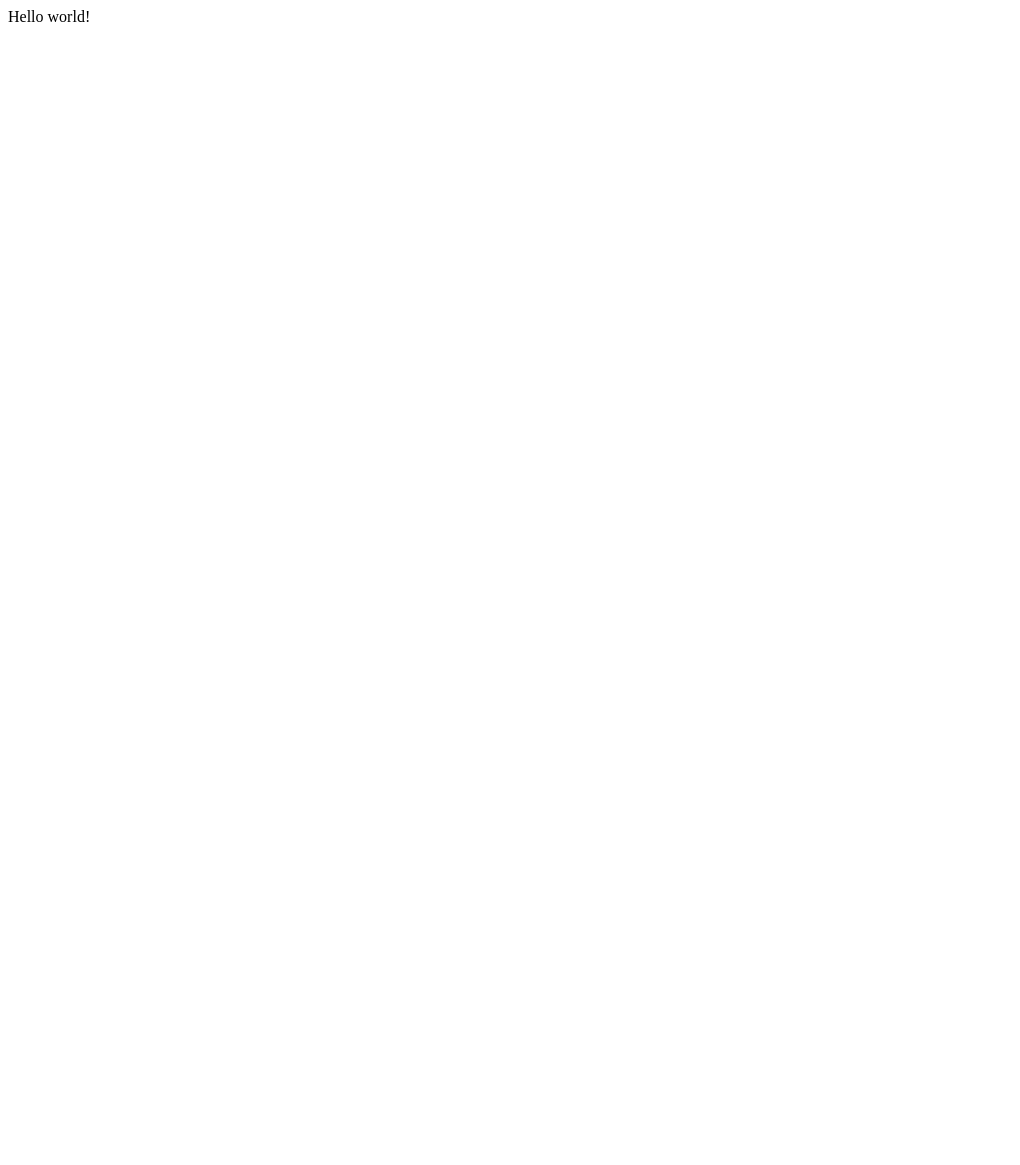
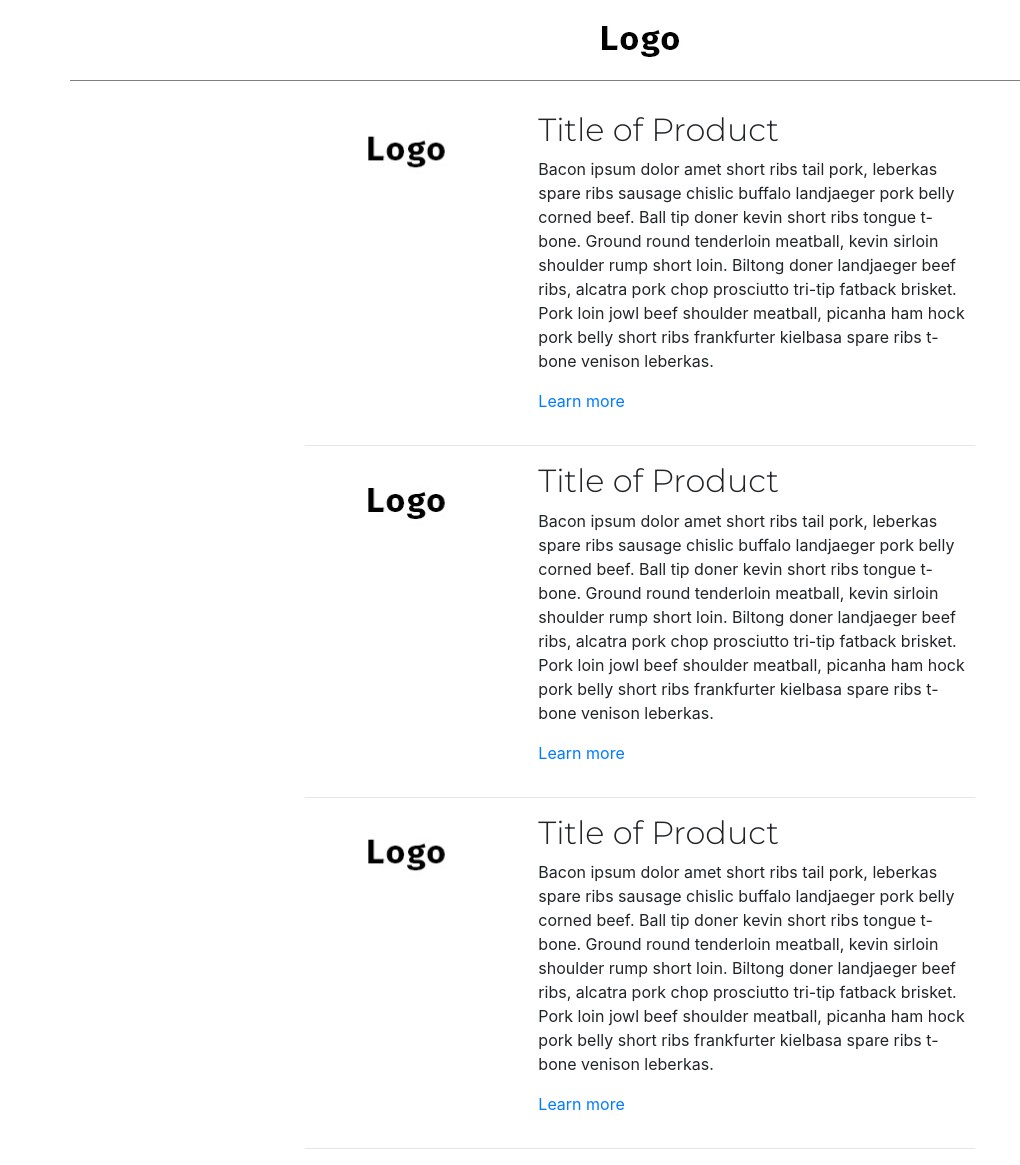
Before and after one commit to haydn5/Kaufman-Development-Group, a Gatsby site: page / in a window 1280 px wide. Shown: the whole page, without its empty margins (0-1020 px from the left). Before the commit the page ends 800 px from the top, so only its background shows below. Built offline with nearby package versions, Linux system fonts and the light colour scheme; Gatsby itself is replaced by a stand-in of ours.

Commit message:
inital push of content

```diff
--- a/gatsby-config.js
+++ b/gatsby-config.js
@@ -5,5 +5,17 @@
  */
 
 module.exports = {
-  /* Your site config here */
+  plugins: [
+    {
+      resolve: `gatsby-plugin-google-fonts`,
+      options: {
+        fonts: [
+          `Work Sans`,
+          // `source sans pro\:300,400,400i,700` // you can also specify font weights and styles
+        ],
+        display: 'swap'
+      }
+    },
+    `gatsby-plugin-react-helmet`,
+  ]
 }
--- /dev/null
+++ b/src/css/custom.css
@@ -0,0 +1,15 @@
+@import url('https://fonts.googleapis.com/css?family=Montserrat:300|Work+Sans&display=swap');
+
+.logoheader {
+    border-bottom: 1px solid grey;
+    margin-bottom: 30px;
+}
+
+.oneCol {
+    max-width: 700px;
+}
+
+h2 {
+    font-weight: 400;
+    font-family: 'Montserrat';
+}
--- a/src/pages/index.js
+++ b/src/pages/index.js
@@ -1,3 +1,58 @@
 import React from "react"
+import 'bootstrap/dist/css/bootstrap.min.css';
+import '../css/custom.css';
+import Helmet from 'react-helmet'
 
-export default () => <div>Hello world!</div>
+import { Container, Image, Row, Col } from 'react-bootstrap';
+
+import logo from "../images/kaufman-logo.jpg"
+
+export default () =>
+    <div>
+        <Helmet title="Kaufman Development Group" />
+        <Container className="text-center logoheader">
+            <Image src={logo} alt="Kaufman Development Group" fluid/>
+        </Container>
+        <Container className="oneCol">
+            <Row>
+                <Col lg={4}>
+                    <Image src={logo} alt="Kaufman Development Group" fluid/>
+                </Col>
+                <Col lg={8}>
+                    <h2>Title of Product</h2>
+                    <p>Bacon ipsum dolor amet short ribs tail pork, leberkas spare ribs sausage chislic buffalo landjaeger pork belly corned beef. Ball tip doner kevin short ribs tongue t-bone. Ground round tenderloin meatball, kevin sirloin shoulder rump short loin. Biltong doner landjaeger beef ribs, alcatra pork chop prosciutto tri-tip fatback brisket. Pork loin jowl beef shoulder meatball, picanha ham hock pork belly short ribs frankfurter kielbasa spare ribs t-bone venison leberkas.</p>
+                    <p><a href="https://www.apple.com">Learn more</a></p>
+                </Col>
+            </Row>
+            <hr />
+
+        </Container>
+        <Container className="oneCol">
+            <Row>
+                <Col lg={4}>
+                    <Image src={logo} alt="Kaufman Development Group" fluid/>
+                </Col>
+                <Col lg={8}>
+                    <h2>Title of Product</h2>
+                    <p>Bacon ipsum dolor amet short ribs tail pork, leberkas spare ribs sausage chislic buffalo landjaeger pork belly corned beef. Ball tip doner kevin short ribs tongue t-bone. Ground round tenderloin meatball, kevin sirloin shoulder rump short loin. Biltong doner landjaeger beef ribs, alcatra pork chop prosciutto tri-tip fatback brisket. Pork loin jowl beef shoulder meatball, picanha ham hock pork belly short ribs frankfurter kielbasa spare ribs t-bone venison leberkas.</p>
+                    <p><a href="https://www.apple.com">Learn more</a></p>
+                </Col>
+            </Row>
+            <hr />
+
+        </Container>
+        <Container className="oneCol">
+            <Row>
+                <Col lg={4}>
+                    <Image src={logo} alt="Kaufman Development Group" fluid/>
+                </Col>
+                <Col lg={8}>
+                    <h2>Title of Product</h2>
+                    <p>Bacon ipsum dolor amet short ribs tail pork, leberkas spare ribs sausage chislic buffalo landjaeger pork belly corned beef. Ball tip doner kevin short ribs tongue t-bone. Ground round tenderloin meatball, kevin sirloin shoulder rump short loin. Biltong doner landjaeger beef ribs, alcatra pork chop prosciutto tri-tip fatback brisket. Pork loin jowl beef shoulder meatball, picanha ham hock pork belly short ribs frankfurter kielbasa spare ribs t-bone venison leberkas.</p>
+                    <p><a href="https://www.apple.com">Learn more</a></p>
+                </Col>
+            </Row>
+            <hr />
+
+        </Container>
+    </div>
```
Also changed, not shown: package.json (+6 -1 lines), src/images/kaufman-logo.jpg (added), 1 other file.
